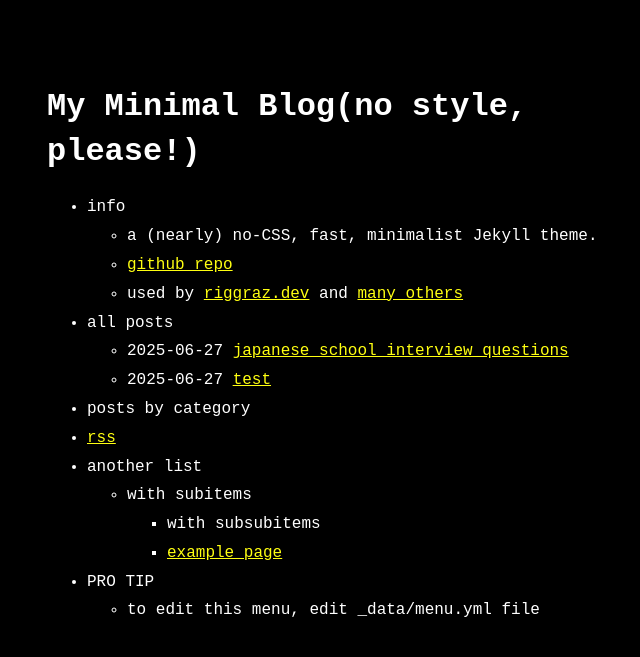
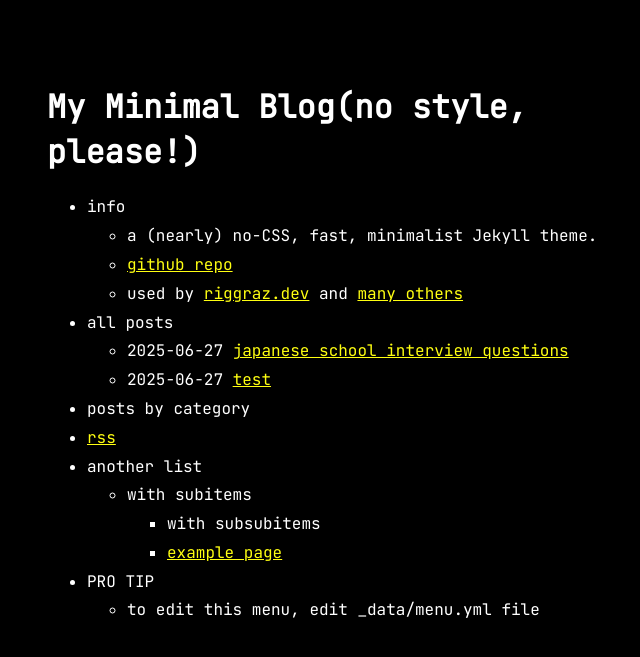
Before and after one commit to nyxone/nyxone.github.io, a Jekyll site: the page built from index.md, in a window 1280 px wide. Shown: the top 657 px of the page, without its empty margins (273-913 px from the left). Built offline with Jekyll 4.4.1, drawn with Linux system fonts in a browser that asks for light colours; some web fonts are replaced.

Commit message:
Update deployment

```diff
--- a/assets/css/main.scss
+++ b/assets/css/main.scss
@@ -3,13 +3,6 @@
 
 @import "no-style-please";
 
-@font-face {
-  font-family: 'JetBrains Mono Nerd Font';
-  src: url('/assets/fonts/JetBrainsMonoNerdFont-Regular.ttf') format('truetype');
-  font-weight: normal;
-  font-style: normal;
+body {
+  font-family: 'JetBrains Mono', monospace;
 }
-
-body {
-  font-family: 'JetBrains Mono Nerd Font', monospace;
-}
```
Also changed, not shown: 2 other files.
